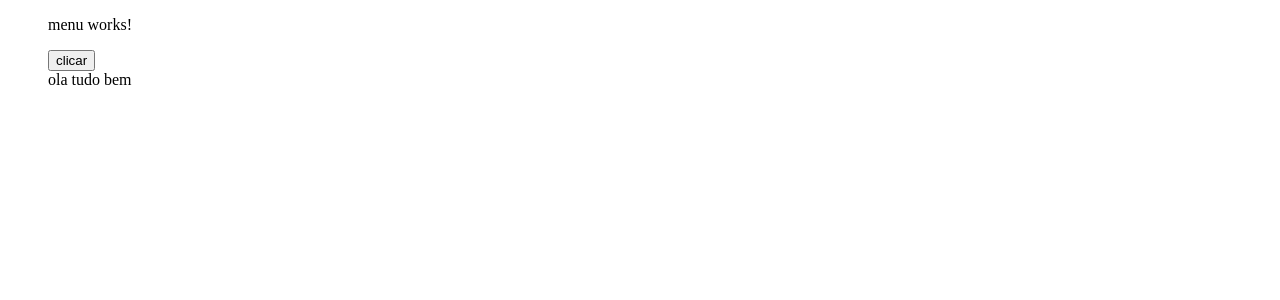
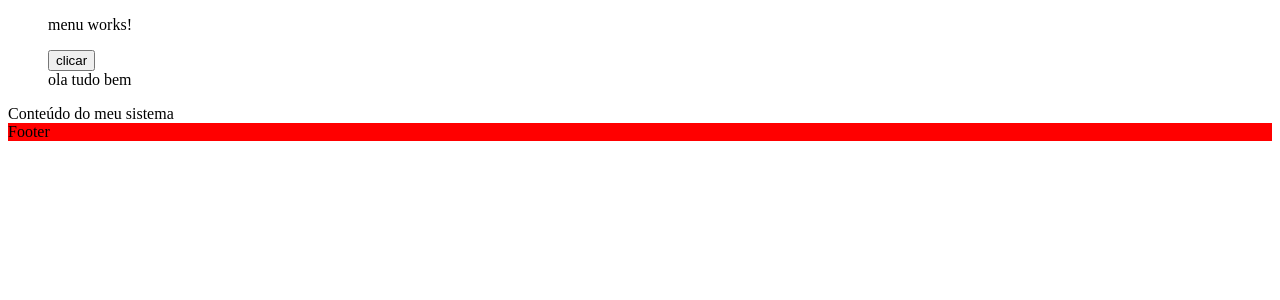
Before and after one commit to GabryelBoeira/Projeto_Angular_Spring_MongoDB, an Angular app in the folder projeto/: page / in a window 1280 px wide. Shown: the top 300 px of the page. Built offline with nearby package versions, Linux system fonts and the light colour scheme.

Commit message:
criando o componente de roda pé(footer)
criação de mais um componente para divisão de tarefas

```diff
--- a/projeto/src/app/app.component.html
+++ b/projeto/src/app/app.component.html
@@ -1 +1,3 @@
 <menu></menu>
+<div>Conteúdo do meu sistema</div>
+<footer></footer>
--- a/projeto/src/app/app.module.ts
+++ b/projeto/src/app/app.module.ts
@@ -3,11 +3,13 @@
 
 import { AppComponent } from './app.component';
 import { MenuComponent } from './menu/menu.component';
+import { FooterComponent } from './footer/footer.component';
 
 @NgModule({
   declarations: [
     AppComponent,
-    MenuComponent
+    MenuComponent,
+    FooterComponent
   ],
   imports: [
     BrowserModule
--- /dev/null
+++ b/projeto/src/app/footer/footer.component.css
@@ -0,0 +1,3 @@
+.footer {
+  background: red;
+}
--- /dev/null
+++ b/projeto/src/app/footer/footer.component.html
@@ -0,0 +1 @@
+<div class="footer">Footer</div>
--- /dev/null
+++ b/projeto/src/app/footer/footer.component.ts
@@ -0,0 +1,15 @@
+import { Component, OnInit } from '@angular/core';
+
+@Component({
+  selector: 'footer',
+  templateUrl: './footer.component.html',
+  styleUrls: ['./footer.component.css']
+})
+export class FooterComponent implements OnInit {
+
+  constructor() { }
+
+  ngOnInit(): void {
+  }
+
+}
```
Also changed, not shown: 1 other file (tests, documents, lock files or other folders).
